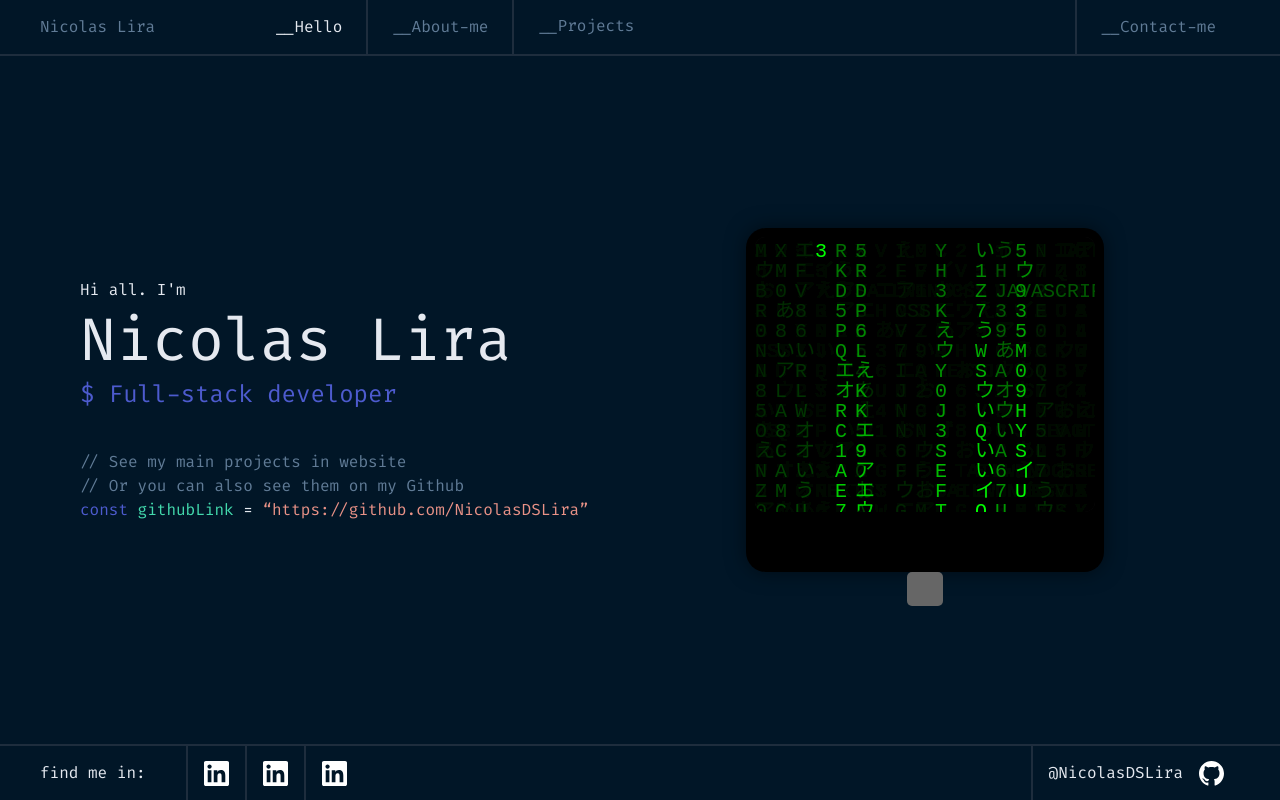
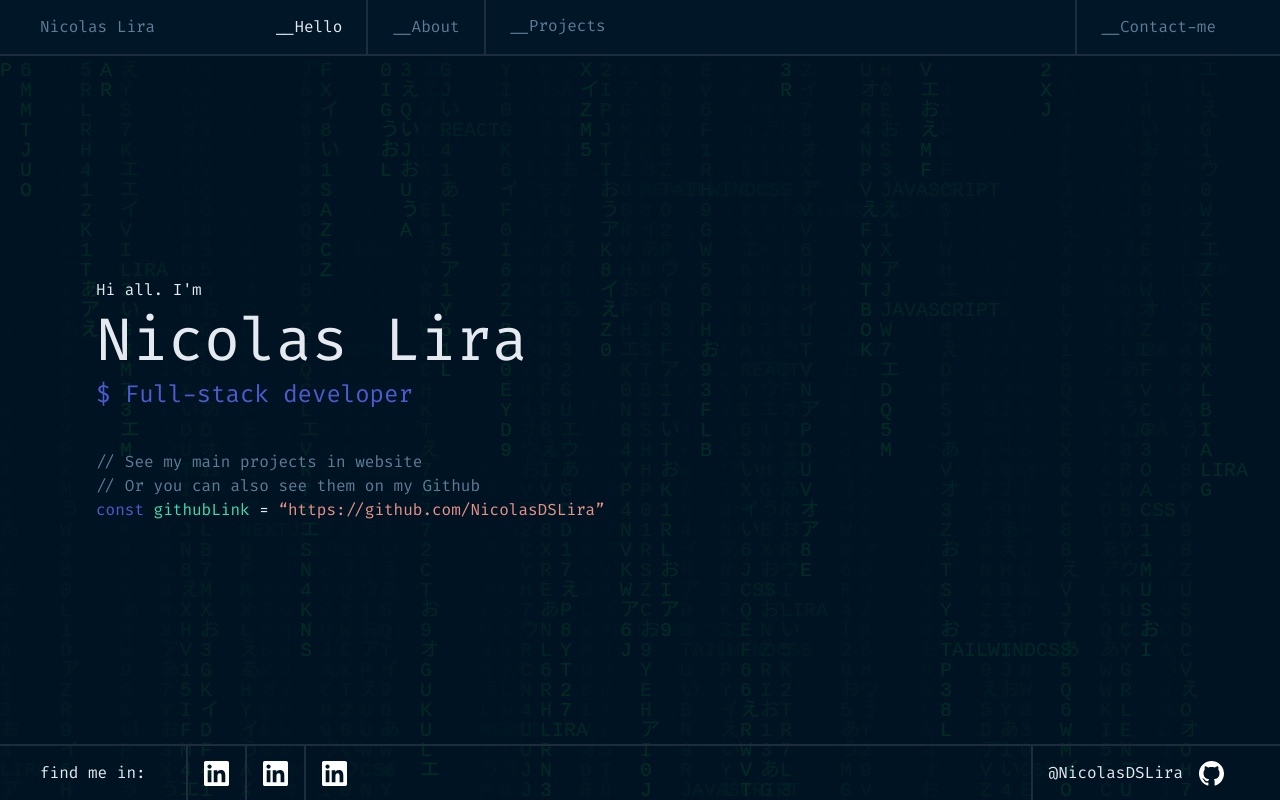
Before and after one commit to NicolasDSLira/nicolasdslira-web, a Next.js app: page / in a window 1280 px wide. Built offline with nearby package versions, Linux system fonts and the light colour scheme.

Commit message:
Mudança no fundo da página inicial e inicio de responsivo

```diff
--- a/app/components/MatrixEffect.tsx
+++ b/app/components/MatrixEffect.tsx
@@ -1,6 +1,7 @@
 // app/components/MatrixEffect.tsx
 "use client";
 
+import { relative } from 'path';
 import { useEffect, useRef } from 'react';
 
 const MatrixEffect: React.FC = () => {
@@ -72,7 +73,7 @@ const MatrixEffect: React.FC = () => {
     };
   }, []);
 
-  return <canvas ref={canvasRef} style={{ display: 'block', width: '100%', height: '100%' }} />;
+  return <canvas ref={canvasRef} style={{ display: 'block', width: '100%', height: '100%'}} />;
 };
 
 export default MatrixEffect;
--- a/app/components/header.tsx
+++ b/app/components/header.tsx
@@ -8,17 +8,17 @@ export default function Header(){
     const patch = usePathname()
     return(
         <header className="border-b-[#1E2D3D] border-b-2 w-full h-14 flex items-center justify-center px-10 ">
-            <div className="flex-none">
+            <div className="flex-none hidden md:block">
                 <LetterFx speed="medium" trigger="instant" charset={['0', '1']} className="text-[#607B96]">
                     Nicolas Lira
                 </LetterFx>
             </div>
-            <div className="grow mx-24 flex  h-full divide-x-2 divide-[#1E2D3D]">
+            <div className="grow md:mx-24 mx-10 flex h-full divide-x-2 divide-[#1E2D3D] ">
                 <Link href={"/"} className={`${patch == '/' ? '':'text-[#607B96]'} h-full flex items-center px-6 `}>__Hello</Link>
-                <Link href={"/About"} className={`${!patch.startsWith('/About') && 'text-[#607B96]'} h-full flex items-center px-6 `} >__About-me</Link>
+                <Link href={"/About"} className={`${!patch.startsWith('/About') && 'text-[#607B96]'} h-full flex items-center px-6 `} >__About</Link>
                 <Link href={"/Projects"} className={patch == '/Projects' ? "h-full flex items-center px-6" : "self-end px-6 py-4 text-[#607B96]"}>__Projects</Link>
             </div>
-            <div className="flex-none border-s-2 h-full flex items-center px-6 border-[#1E2D3D]">
+            <div className="flex-none border-s-2 h-full md:flex hidden items-center px-6 border-[#1E2D3D]">
                 <Link href={'https://wa.me/5511986019328'} className="text-[#607B96]">__Contact-me</Link>
             </div>
         </header>
--- a/app/globals.css
+++ b/app/globals.css
@@ -14,8 +14,6 @@ body {
   background: var(--background);
   font-family: "Fira Code", monospace;
 }
-
-
 
 *::-webkit-scrollbar{
   width: .5rem;
--- a/app/layout.tsx
+++ b/app/layout.tsx
@@ -16,8 +16,8 @@ const geistMono = localFont({
 });
 
 export const metadata: Metadata = {
-  title: "Create Next App",
-  description: "Generated by create next app",
+  title: "Nicolas Lira",
+  description: "Full-stack Developer",
 };
 
 export default function RootLayout({
@@ -30,7 +30,7 @@ export default function RootLayout({
       <body
         className={`${geistSans.variable} ${geistMono.variable} antialiased`} >
           <Header />
-          <main className="h-[calc(100dvh-7rem)] overflow-y-auto flex">
+          <main className="md:h-[calc(100dvh-7rem)] h-[calc(100vh-56px-56px-56px)] overflow-y-auto flex">
             {children}
           </main>
           <Footer />
--- a/app/page.tsx
+++ b/app/page.tsx
@@ -1,18 +1,21 @@
 import { LetterFx } from "./components/LetterFx";
 import Link from "next/link";
 import MatrixEffect from "./components/MatrixEffect";
+import styles from "@/app/styles.module.css"
+
 
 export default function Home() {
+
   return (
     <>
-      <div className="self-center flex flex-col gap-10 mx-20">
+      <div className="self-center flex flex-col gap-10 md:mx-20 px-4 ">
         <div className="flex flex-col gap-2">
           <h3>Hi all. I'm </h3>
           <h1 className="text-6xl">
             <LetterFx speed="medium" trigger="instant" charset={['0', '1']}>
               Nicolas Lira
             </LetterFx>
-            </h1>
+          </h1>
             <h2 className="text-[#4D5BCE] text-2xl">$ Full-stack developer</h2>
         </div>
         <div>
@@ -23,13 +26,8 @@ export default function Home() {
 
       </div>
 
-      <div style={styles.container}>
-        <div style={styles.monitor}>
-          <div style={styles.screen}>
-            <MatrixEffect />
-          </div>
-          <div style={styles.stand}></div>
-        </div>
+      <div className={'flex w-screen h-[calc(100vh)] fixed opacity-10 -z-50'}>
+        <MatrixEffect />
       </div>
 
     </>
@@ -37,38 +35,3 @@ export default function Home() {
 
   );
 }
-
-const styles = {
-  container: {
-    display: 'flex',
-    justifyContent: 'center',
-    alignItems: 'center',
-    width: '40%',
-    height: 'calc(100dvh-7rem)',
-  },
-  monitor: {
-    width: '70%',
-    height: '50%',
-    backgroundColor: '#000',
-    borderRadius: '20px',
-    position: 'relative',
-    boxShadow: '0 0 20px rgba(0, 0, 0, 0.5)',
-  },
-  screen: {
-    width: '95%',
-    height: '80%',
-    backgroundColor: '#111',
-    margin: '2.5% auto 0',
-    borderRadius: '10px',
-    overflow: 'hidden',
-  },
-  stand: {
-    width: '10%',
-    height: '10%',
-    backgroundColor: '#666',
-    position: 'absolute',
-    bottom: '-10%',
-    left: '45%',
-    borderRadius: '5px',
-  },
-};
--- /dev/null
+++ b/app/styles.module.css
@@ -0,0 +1,7 @@
+.container {
+    display: 'flex';
+    justify-content: 'center';
+    align-items: 'center';
+    width: '100%';
+    height: 'calc(100dvh-7rem)';
+  }
```
Also changed, not shown: app/components/footer.tsx (+1 -1 lines).
